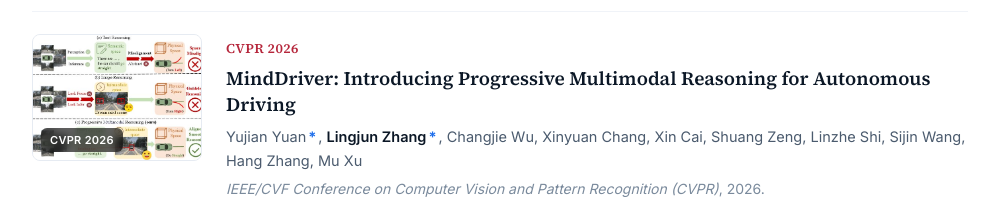
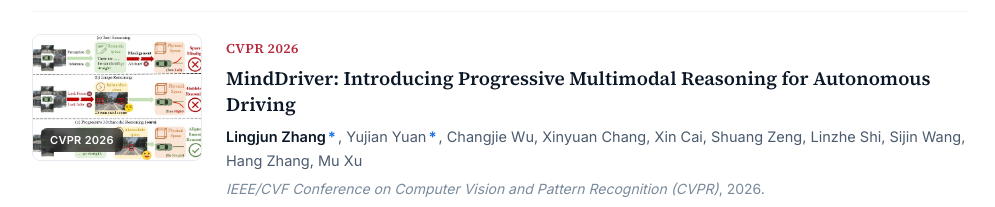
Before and after one commit to hotdogcheesewhite/zhanglingjun.github.io, a plain HTML site: page index.html in a window 1280 px wide. Shown: the part 1980-2187 px from the top of the page, without its empty margins (140-1135 px from the left). Drawn offline with nearby package versions, Linux system fonts and the light colour scheme.

Commit message:
Update index.html

```diff
--- a/index.html
+++ b/index.html
@@ -186,7 +186,7 @@
             MindDriver: Introducing Progressive Multimodal Reasoning for Autonomous Driving
           </h3>
           <p class="pub-authors">
-            Yujian Yuan<span class="badge eq">*</span>, <strong>Lingjun Zhang<span class="badge eq">*</span></strong>, Changjie Wu, Xinyuan Chang, Xin Cai,
+            <strong>Lingjun Zhang<span class="badge eq">*</span></strong>, Yujian Yuan<span class="badge eq">*</span>, Changjie Wu, Xinyuan Chang, Xin Cai,
             Shuang Zeng, Linzhe Shi, Sijin Wang, Hang Zhang, Mu Xu
           </p>
           <p class="pub-meta">
```
